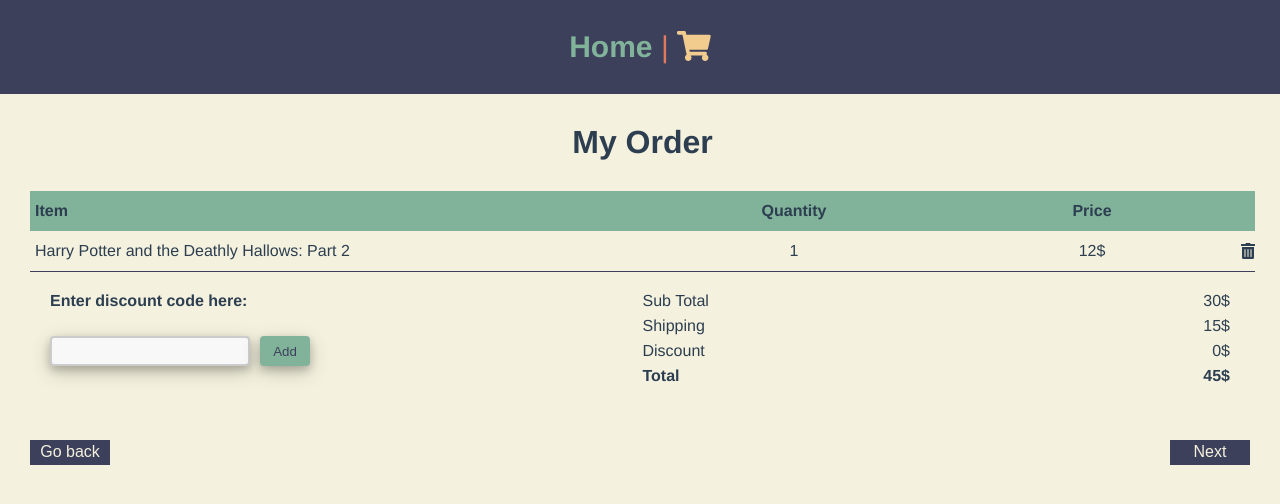
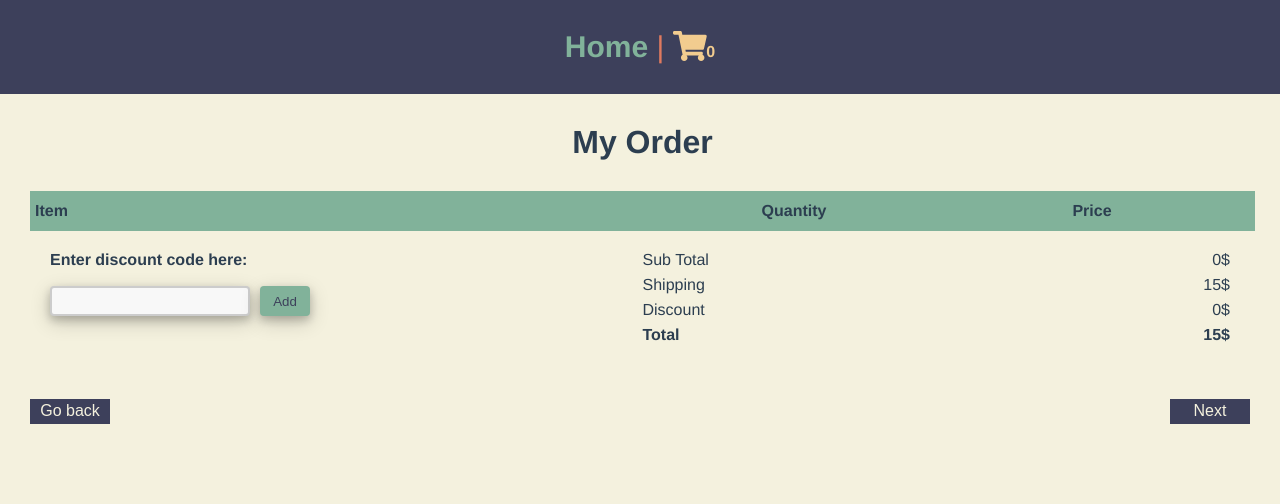
Before and after one commit to meg9meg/Movie-Shop, a Vue app: page /basket in a window 1280 px wide. Shown: the top 504 px of the page. Built offline with nearby package versions, Linux system fonts and the light colour scheme; what vue-credit-card-validation would draw is missing.

Commit message:
adding vuex store to basket

```diff
--- a/src/App.vue
+++ b/src/App.vue
@@ -1,15 +1,23 @@
 <template>
   <div id="nav">
     <router-link to="/">Home</router-link> |
-    <router-link to="/basket"><font-awesome-icon icon="shopping-cart" /></router-link>
+    <router-link to="/basket"><font-awesome-icon icon="shopping-cart" /><span>{{ product_total }}</span></router-link>
+    <p></p>
   </div>
   <router-view/>
 </template>
 
 <script>
+//import { mapState } from 'vuex'
+
 export default {
   mounted() {
     this.$store.commit('updateCartFromLocalStorage')
+  },
+  computed: {
+    product_total() {
+      return this.$store.state.shoppingcart.length
+    }
   }
 }
 </script>
@@ -44,6 +52,11 @@ export default {
     &.router-link-exact-active {
       color: #F2CC8F;
     }
+
+    span {
+      font-size: 16px;
+      color: #F2CC8F;
+    }
   }
 }
 </style>
--- a/src/components/BasketArea.vue
+++ b/src/components/BasketArea.vue
@@ -7,23 +7,25 @@
         <p class="basket-price">Price</p>
         <span></span>
       </div>
-      <div class="basket-items">
-        <p class="item-title">Harry Potter and the Deathly Hallows: Part 2</p>
+      <div class="basket-items" v-for="movie in movies"
+      :key="movie.imdbID">
+        <p class="item-title">{{ movie.Title }}</p>
         <p class="item-quantity">1</p>
-        <p class="item-price">12$</p>
-        <font-awesome-icon class="remove" icon="trash-alt" />
+        <p class="item-price">{{ price }}$</p>
+        <font-awesome-icon class="remove" icon="trash-alt" @click="removeFromCart(movie)"/>
       </div>
       <div class="basket-total">
-        <div class="discount">
+        <form class="discount" @submit.prevent="apply_discount()">
           <p>Enter discount code here:</p>
-          <input type="text">
+          <input type="text" v-model="disc">
           <input type="submit" value="Add">
-        </div>
+          <p class="no-discount">{{ errormsg }}</p>
+        </form>
         <div class="cost-summary">
-          <p class="total-sub">Sub Total </p><span class="price">30$</span>
-          <p class="shipping-cost">Shipping </p><span class="price">15$</span>
-          <p class="total-discount">Discount </p><span class="price">0$</span>
-          <p class="total-amount">Total </p><span class="price">45$</span>
+          <p class="total-sub">Sub Total </p><span class="price">{{ movies_cost }}$</span>
+          <p class="shipping-cost">Shipping </p><span class="price">{{ shipping }}$</span>
+          <p class="total-discount">Discount </p><span class="price">{{ discount }}$</span>
+          <p class="total-amount">Total </p><span class="price">{{ total_cost }}$</span>
         </div>
       </div>
       <div class="buttons">
@@ -31,7 +33,7 @@
           <button>Go back</button>
         </router-link>
         <router-link style="text-decoration: none" :to="'/shippingdetails'">
-          <button>Next</button>
+          <button @click="passTotal(total_cost)">Next</button>
         </router-link>
       </div>
   </div>
@@ -40,6 +42,47 @@
 <script>
 export default {
     name: "BasketArea",
+    props: ['movie'],
+    data() {
+      return {
+        disc: "",
+        errormsg: "",
+        discount: 0,
+        price: 12,
+        shipping: 15,
+      }
+    },
+    methods: {
+      removeFromCart(movie) {
+        this.$store.commit('removeFromCart', movie)
+      },
+      apply_discount() {
+        this.errormsg = ""
+        if(this.disc === "promo10"){
+          console.log('dziala');
+          this.discount = 10;
+        } else {
+          this.errormsg = "Sorry but discount doesn't exsists"
+        }
+        this.disc = "";
+      },
+      passTotal(p) {
+        this.$store.commit('updateTotal', p)
+        console.log(this.$store.state.total_amount);
+      },
+    },
+
+    computed: {
+      movies() {
+        return this.$store.getters.cartItems
+      },
+      movies_cost() {
+        return this.$store.state.shoppingcart.length * this.price
+      },
+      total_cost() {
+        return this.movies_cost + this.shipping - this.discount
+      }
+    }
 }
 </script>
 
@@ -130,6 +173,11 @@ export default {
           @media screen and (max-width: 600px) {
               font-size: 14px;
           }
+        }
+
+        .no-discount {
+          color: red;
+          font-weight: 300;
         }
 
         input {
--- a/src/store/index.js
+++ b/src/store/index.js
@@ -1,16 +1,17 @@
 import { createStore } from 'vuex'
 
-function updateLocalStorage(cart) {
-  localStorage.setItem('shoppingcart', JSON.stringify(cart))
+function updateLocalStorage(shoppingcart) {
+  localStorage.setItem('shoppingcart', JSON.stringify(shoppingcart))
 }
 
 export default createStore({
   state: {
-    shoppingcart: []
+    shoppingcart: [],
+    total_amount: 0,
   },
   getters: {
-    productQuantity: state => product => {
-      const item = state.shoppingcart.find(i => i.id === product.id)
+    productQuantity: state => movie => {
+      const item = state.shoppingcart.find(i => i.id === movie.imdbID)
 
       if (item) return item.quantity
       else return null
@@ -20,16 +21,31 @@ export default createStore({
     },
   },
   mutations: {
-    addToCart (state, product) {
-      let item = state.shoppingcart.find(i => i.id === product.id)
+    addToCart (state, movie) {
+      let item = state.shoppingcart.find(i => i.id === movie.imdbID)
 
       if(item) {
         item.quantity++
       } else {
-        state.shoppingcart.push({...product, quantity: 1})
+        state.shoppingcart.push({...movie, quantity: 1})
       }
 
       updateLocalStorage(state.shoppingcart)
     },
+    removeFromCart (state, movie) {
+      let item = state.shoppingcart.find(i => i.id === movie.imdbID)
+      state.shoppingcart.splice(item, 1)
+
+      updateLocalStorage(state.shoppingcart)
+    },
+    updateTotal (state, total_cost) {
+      state.total_amount = total_cost
+    },
+    updateCartFromLocalStorage(state) {
+      const shoppingcart = localStorage.getItem('shoppingcart')
+      if (shoppingcart) {
+        state.shoppingcart = JSON.parse(shoppingcart)
+      }
+    }
   }
 })
--- a/src/views/MovieDetail.vue
+++ b/src/views/MovieDetail.vue
@@ -21,7 +21,7 @@
                 </ul>
                 <div class="movie-price">
                     <h4>12$</h4>
-                    <font-awesome-icon class="add" icon="cart-plus" />
+                    <font-awesome-icon class="add" icon="cart-plus" @click="addToCart(movie)"/>
                 </div>
             </div>
         </div>
@@ -34,9 +34,11 @@
 import { ref, onBeforeMount } from 'vue';
 import { useRoute } from 'vue-router';
 import key from '@/apikey.js';
+import { useStore } from 'vuex';
 
 export default {
     setup () {
+        const store = useStore();
         const movie = ref({});
         const r = useRoute();
 
@@ -47,8 +49,14 @@ export default {
                     movie.value = data;
                 })
         })
+
+        const addToCart = (movie) => {
+            store.commit('addToCart', movie)
+        }
+
         return {
-            movie
+            movie,
+            addToCart
         }
     }
 }
--- a/src/views/Payment.vue
+++ b/src/views/Payment.vue
@@ -16,17 +16,18 @@
               <label for="creditcard">Credit/Debit Card <font-awesome-icon :icon="['fab', 'cc-visa']" /><font-awesome-icon :icon="['fab', 'cc-mastercard']" /></label>
             <ErrorMessage name="payment" />
           </div>
-
-          <button><font-awesome-icon icon="lock" />Finish and pay</button>
+          <router-link v-bind:class="[next ? 'enabled' : 'disabled']" style="text-decoration: none" :to="'/thankyoupage'">
+            <button><font-awesome-icon icon="lock" />Finish and pay</button>
+          </router-link>
         </div>
     </Form>
       <div class="buttons">
         <router-link v-bind:class="[next ? 'disabled' : 'enabled']" style="text-decoration: none" :to="'/shippingdetails'">
           <button>Go back</button>
         </router-link>
-        <router-link v-bind:class="[next ? 'enabled' : 'disabled']" style="text-decoration: none" :to="'/thankyoupage'">
+        <!--router-link v-bind:class="[next ? 'enabled' : 'disabled']" style="text-decoration: none" :to="'/thankyoupage'">
           <button>Next</button>
-        </router-link>
+        </router-link-->
       </div>
   </div>
 </template>
```
Also changed, not shown: src/components/SearchArea.vue (line endings or trailing spaces).
